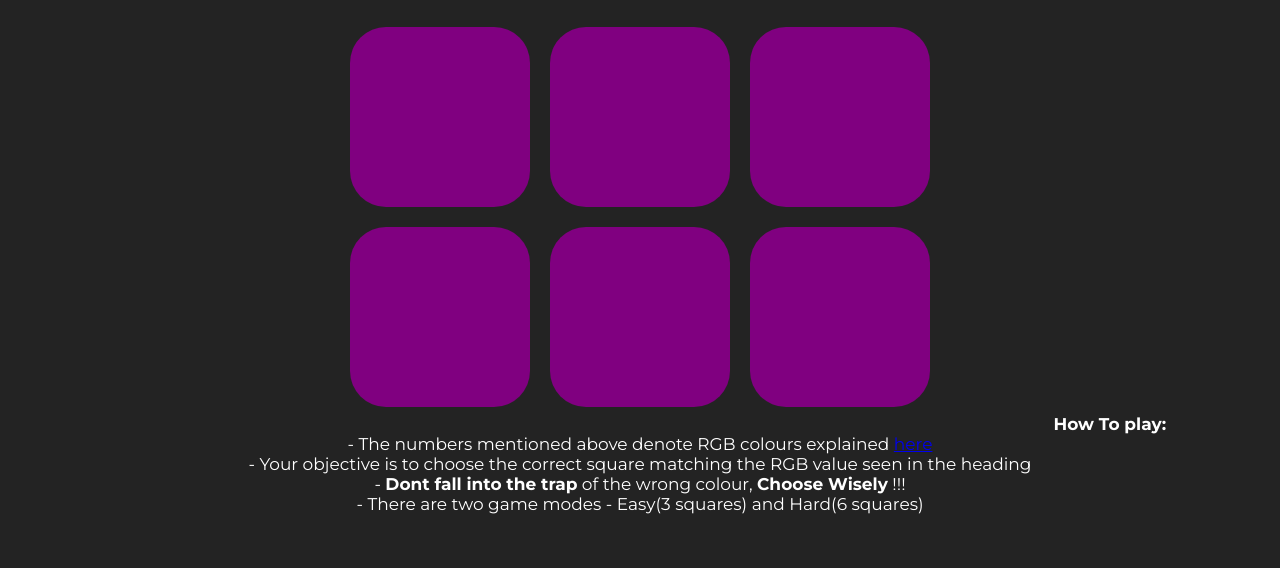
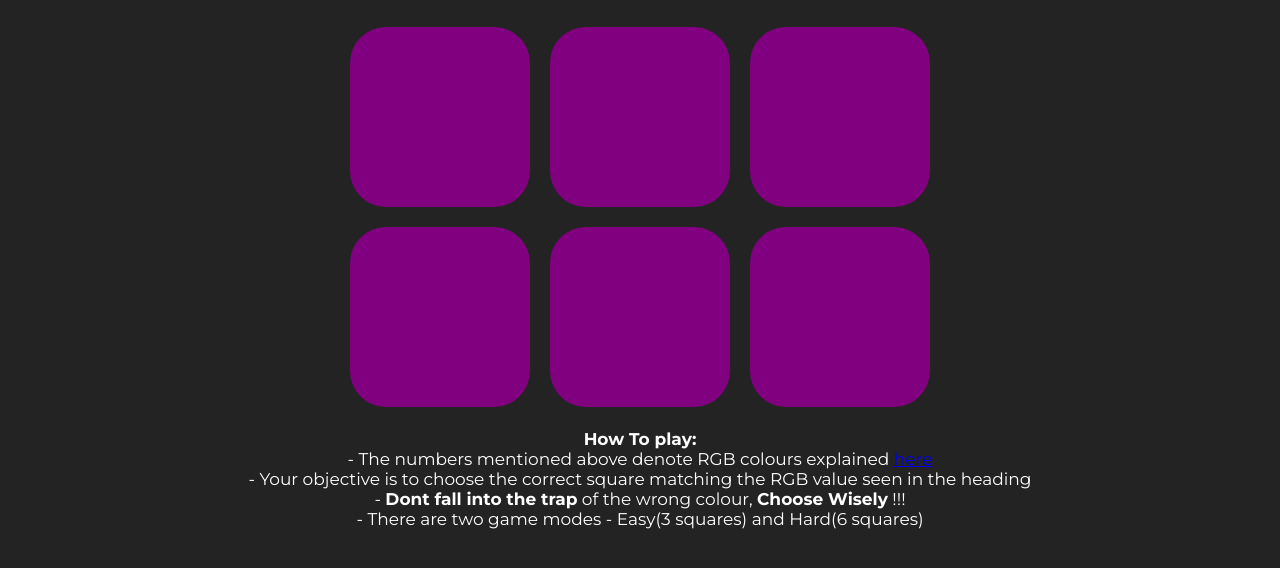
Before and after one commit to prateekparashar/rgbgame, a plain HTML site: page index.html in a window 1280 px wide. Shown: the part 210-778 px from the top of the page. Drawn offline with Linux system fonts and the light colour scheme.

Commit message:
Redoing css change
Did not look good on windows

```diff
--- a/RGBGuessingGame.css
+++ b/RGBGuessingGame.css
@@ -30,7 +30,7 @@ p
 {
 	border-top: 0;
 	padding-top: 0;
-	padding-top: 360px;
+	padding-top: 375px;
 	text-align: center;
 	color: white;
 }
```
